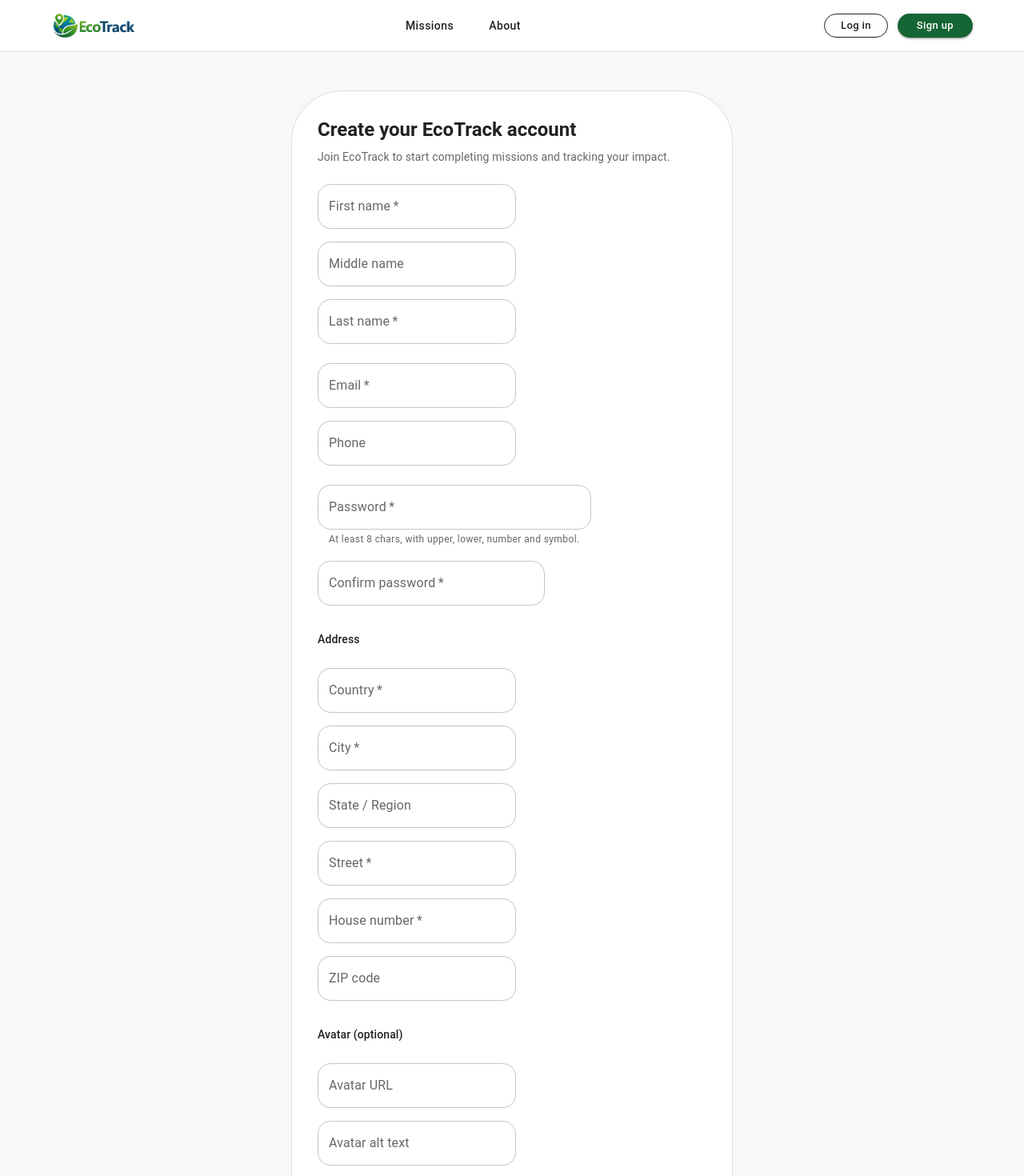
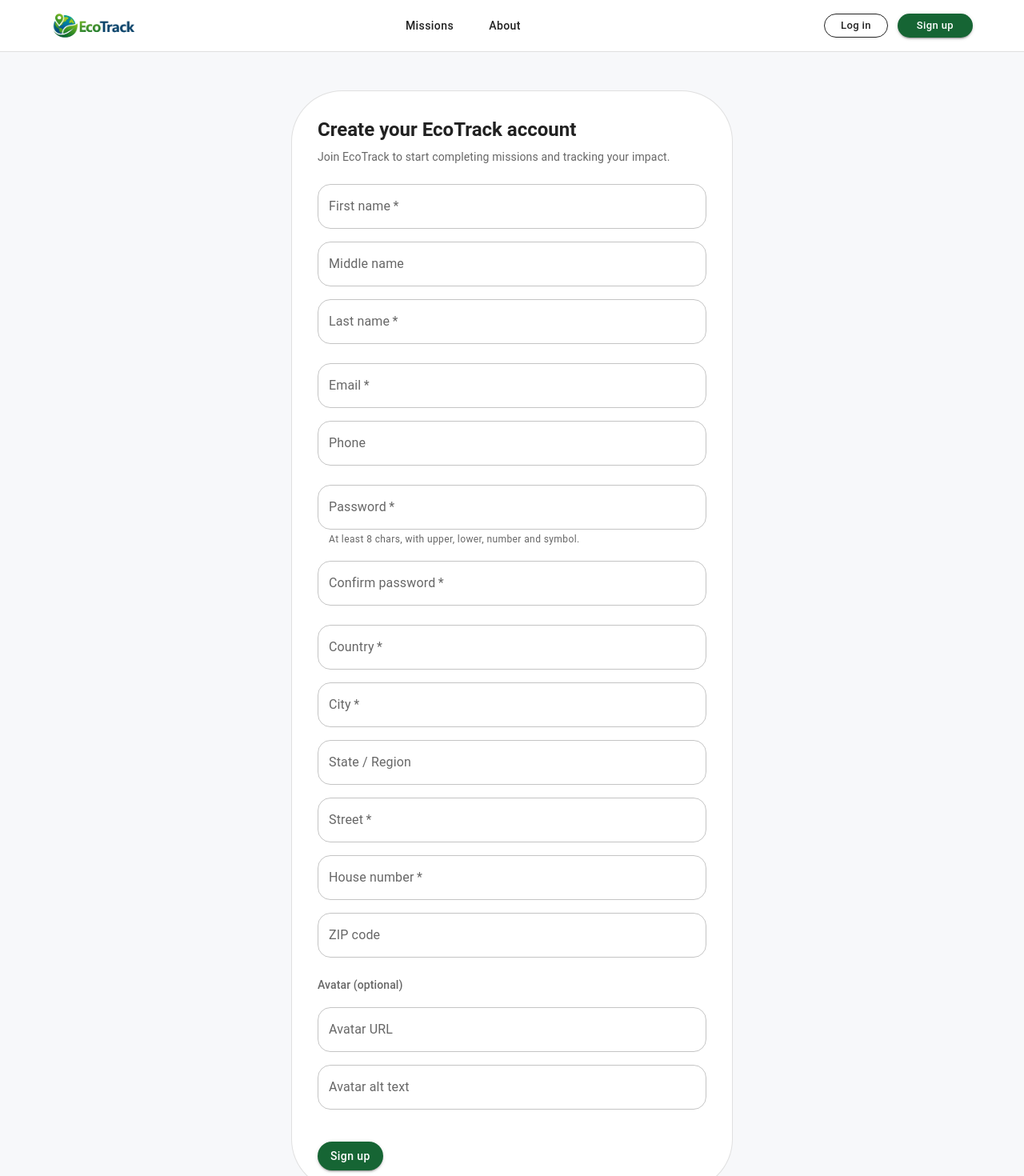
Before and after one commit to Dsaar/ecotrack, a React (Vite) app in the folder client/: page /register in a window 1280 px wide. Shown: the top 1470 px of the page at 80% size. Built offline with nearby package versions, Linux system fonts and the light colour scheme; no server answers; some icons are missing.

Commit message:
fixed the sign up page layout

```diff
--- a/client/src/features/auth/register/RegisterAdressFields.jsx
+++ b/client/src/features/auth/register/RegisterAdressFields.jsx
@@ -1,15 +1,9 @@
-// src/features/auth/register/RegisterAddressFields.jsx
-import { Grid, TextField, Typography } from "@mui/material";
+// src/features/auth/register/RegisterAdressFields.jsx
+import { Stack, TextField } from "@mui/material";
 
 function RegisterAddressFields({ form, onChange }) {
 	return (
-		<>
-			<Typography variant="subtitle2" sx={{ mt: 1 }}>
-				Address
-			</Typography>
-
-			<Grid container spacing={2}>
-				<Grid item xs={12} sm={4}>
+		<Stack spacing={2}>
 			<TextField
 				label="Country"
 				name="country"
@@ -18,8 +12,7 @@ function RegisterAddressFields({ form, onChange }) {
 				fullWidth
 				required
 			/>
-				</Grid>
-				<Grid item xs={12} sm={4}>
+
 			<TextField
 				label="City"
 				name="city"
@@ -28,8 +21,7 @@ function RegisterAddressFields({ form, onChange }) {
 				fullWidth
 				required
 			/>
-				</Grid>
-				<Grid item xs={12} sm={4}>
+
 			<TextField
 				label="State / Region"
 				name="state"
@@ -37,9 +29,7 @@ function RegisterAddressFields({ form, onChange }) {
 				onChange={onChange}
 				fullWidth
 			/>
-				</Grid>
 
-				<Grid item xs={12} sm={6}>
 			<TextField
 				label="Street"
 				name="street"
@@ -48,8 +38,7 @@ function RegisterAddressFields({ form, onChange }) {
 				fullWidth
 				required
 			/>
-				</Grid>
-				<Grid item xs={6} sm={3}>
+
 			<TextField
 				label="House number"
 				name="houseNumber"
@@ -58,8 +47,7 @@ function RegisterAddressFields({ form, onChange }) {
 				fullWidth
 				required
 			/>
-				</Grid>
-				<Grid item xs={6} sm={3}>
+
 			<TextField
 				label="ZIP code"
 				name="zip"
@@ -67,9 +55,7 @@ function RegisterAddressFields({ form, onChange }) {
 				onChange={onChange}
 				fullWidth
 			/>
-				</Grid>
-			</Grid>
-		</>
+		</Stack>
 	);
 }
 
--- a/client/src/features/auth/register/RegisterAvatarFields.jsx
+++ b/client/src/features/auth/register/RegisterAvatarFields.jsx
@@ -1,15 +1,13 @@
 // src/features/auth/register/RegisterAvatarFields.jsx
-import { Grid, TextField, Typography } from "@mui/material";
+import { Stack, TextField, Typography } from "@mui/material";
 
 function RegisterAvatarFields({ form, onChange }) {
 	return (
-		<>
-			<Typography variant="subtitle2" sx={{ mt: 1 }}>
+		<Stack spacing={2}>
+			<Typography variant="subtitle2" color="text.secondary">
 				Avatar (optional)
 			</Typography>
 
-			<Grid container spacing={2}>
-				<Grid item xs={12} sm={8}>
 			<TextField
 				label="Avatar URL"
 				name="avatarUrl"
@@ -17,8 +15,7 @@ function RegisterAvatarFields({ form, onChange }) {
 				onChange={onChange}
 				fullWidth
 			/>
-				</Grid>
-				<Grid item xs={12} sm={4}>
+
 			<TextField
 				label="Avatar alt text"
 				name="avatarAlt"
@@ -26,9 +23,7 @@ function RegisterAvatarFields({ form, onChange }) {
 				onChange={onChange}
 				fullWidth
 			/>
-				</Grid>
-			</Grid>
-		</>
+		</Stack>
 	);
 }
 
--- a/client/src/features/auth/register/RegisterContactFields.jsx
+++ b/client/src/features/auth/register/RegisterContactFields.jsx
@@ -1,22 +1,19 @@
 // src/features/auth/register/RegisterContactFields.jsx
-import { Grid, TextField } from "@mui/material";
+import { Stack, TextField } from "@mui/material";
 
 function RegisterContactFields({ form, onChange }) {
 	return (
-		<Grid container spacing={2}>
-			<Grid item xs={12} sm={6}>
+		<Stack spacing={2}>
 			<TextField
 				label="Email"
 				name="email"
 				type="email"
-					autoComplete="email"
 				value={form.email}
 				onChange={onChange}
 				fullWidth
 				required
 			/>
-			</Grid>
-			<Grid item xs={12} sm={6}>
+
 			<TextField
 				label="Phone"
 				name="phone"
@@ -24,8 +21,7 @@ function RegisterContactFields({ form, onChange }) {
 				onChange={onChange}
 				fullWidth
 			/>
-			</Grid>
-		</Grid>
+		</Stack>
 	);
 }
 
--- a/client/src/features/auth/register/RegisterForm.jsx
+++ b/client/src/features/auth/register/RegisterForm.jsx
@@ -123,8 +123,7 @@ function RegisterForm() {
 			<RegisterContactFields form={form} onChange={handleChange} />
 
 			{/* Password fields */}
-			<Grid container spacing={2}>
-				<Grid item xs={12} sm={6}>
+			<Stack spacing={2}>
 				<PasswordField
 					label="Password"
 					name="password"
@@ -138,8 +137,7 @@ function RegisterForm() {
 						"At least 8 chars, with upper, lower, number and symbol."
 					}
 				/>
-				</Grid>
-				<Grid item xs={12} sm={6}>
+
 				<PasswordField
 					label="Confirm password"
 					name="confirmPassword"
@@ -150,8 +148,8 @@ function RegisterForm() {
 					error={!!errors.confirmPassword}
 					helperText={errors.confirmPassword}
 				/>
-				</Grid>
-			</Grid>
+			</Stack>
+
 
 			<RegisterAddressFields form={form} onChange={handleChange} />
 			<RegisterAvatarFields form={form} onChange={handleChange} />
--- a/client/src/features/auth/register/RegisterNameFields.jsx
+++ b/client/src/features/auth/register/RegisterNameFields.jsx
@@ -1,10 +1,9 @@
 // src/features/auth/register/RegisterNameFields.jsx
-import { Grid, TextField } from "@mui/material";
+import { Stack, TextField } from "@mui/material";
 
 function RegisterNameFields({ form, onChange }) {
 	return (
-		<Grid container spacing={2}>
-			<Grid item xs={12} sm={4}>
+		<Stack spacing={2}>
 			<TextField
 				label="First name"
 				name="firstName"
@@ -13,8 +12,7 @@ function RegisterNameFields({ form, onChange }) {
 				fullWidth
 				required
 			/>
-			</Grid>
-			<Grid item xs={12} sm={4}>
+
 			<TextField
 				label="Middle name"
 				name="middleName"
@@ -22,8 +20,7 @@ function RegisterNameFields({ form, onChange }) {
 				onChange={onChange}
 				fullWidth
 			/>
-			</Grid>
-			<Grid item xs={12} sm={4}>
+
 			<TextField
 				label="Last name"
 				name="lastName"
@@ -32,8 +29,7 @@ function RegisterNameFields({ form, onChange }) {
 				fullWidth
 				required
 			/>
-			</Grid>
-		</Grid>
+		</Stack>
 	);
 }
 
```
Lines whose indentation alone changed are shown as unchanged.
